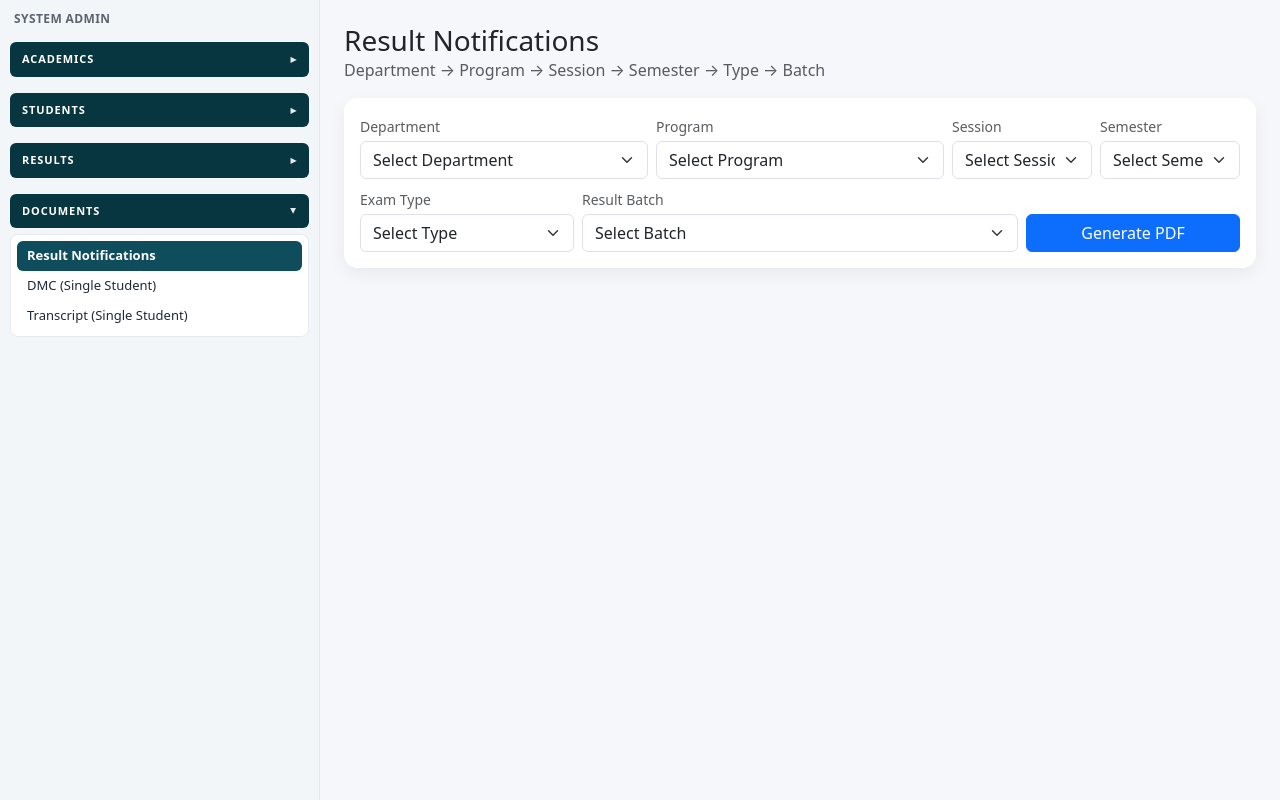
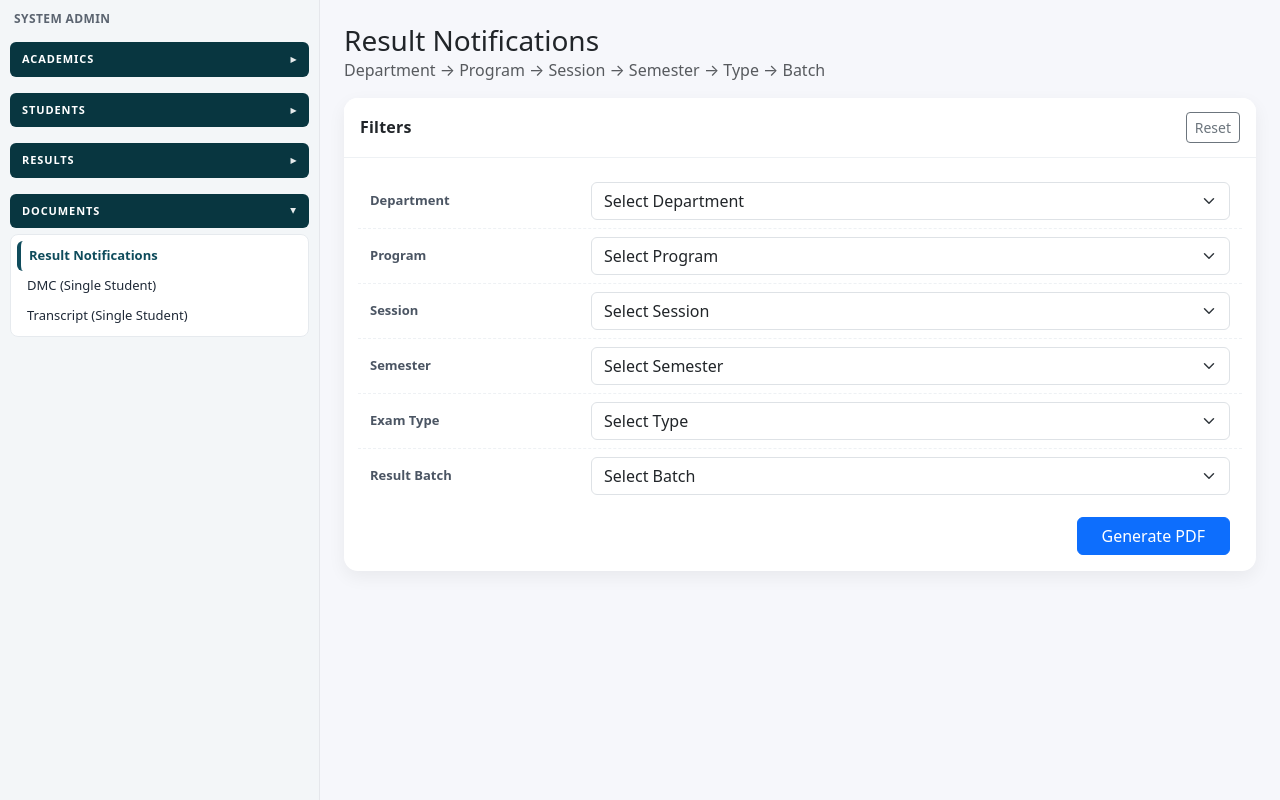
Before and after one commit to noorkhalid/Result_Portal, a Django app: page /admin-dashboard/documents/result-notifications/ in a window 1280 px wide. Shown: the part 47-847 px from the top of the page. Run offline with Django 5.2, Linux system fonts and the light colour scheme; the visitor is signed in with stand-in values (Sample User, id 1); data comes from the database, SQL or seed files in the repository; data that the repository does not hold is empty.

Commit message:
Notification Setting

```diff
--- a/apps/dashboards/templates/dashboards/documents/result_notifications.html
+++ b/apps/dashboards/templates/dashboards/documents/result_notifications.html
@@ -9,10 +9,19 @@
   </div>
 </div>
 
-<div class="card p-3">
-  <form method="get" class="row g-2">
-    <div class="col-md-4">
-      <label class="form-label small text-muted mb-1">Department</label>
+<div class="card">
+  <div class="filter-card-header d-flex align-items-center justify-content-between">
+    <div class="filter-card-title">Filters</div>
+    <a href="." class="btn btn-sm btn-outline-secondary">Reset</a>
+  </div>
+
+  <div class="card-body">
+    <div class="filter-inner mx-auto">
+      <form method="get">
+
+        <div class="filter-row row align-items-center">
+          <label class="col-12 col-md-3 col-form-label filter-label">Department</label>
+          <div class="col-12 col-md-9">
             <select name="department" class="form-select" onchange="clearAndSubmit(this.form, ['program','session','semester','batch']);">
               <option value="">Select Department</option>
               {% for d in departments %}
@@ -20,9 +29,11 @@
               {% endfor %}
             </select>
           </div>
+        </div>
 
-    <div class="col-md-4">
-      <label class="form-label small text-muted mb-1">Program</label>
+        <div class="filter-row row align-items-center">
+          <label class="col-12 col-md-3 col-form-label filter-label">Program</label>
+          <div class="col-12 col-md-9">
             <select name="program" class="form-select" onchange="clearAndSubmit(this.form, ['session','semester','batch']);">
               <option value="">Select Program</option>
               {% for p in programs %}
@@ -30,9 +41,11 @@
               {% endfor %}
             </select>
           </div>
+        </div>
 
-    <div class="col-md-2">
-      <label class="form-label small text-muted mb-1">Session</label>
+        <div class="filter-row row align-items-center">
+          <label class="col-12 col-md-3 col-form-label filter-label">Session</label>
+          <div class="col-12 col-md-9">
             <select name="session" class="form-select" onchange="clearAndSubmit(this.form, ['semester','batch']);">
               <option value="">Select Session</option>
               {% for s in sessions %}
@@ -40,9 +53,11 @@
               {% endfor %}
             </select>
           </div>
+        </div>
 
-    <div class="col-md-2">
-      <label class="form-label small text-muted mb-1">Semester</label>
+        <div class="filter-row row align-items-center">
+          <label class="col-12 col-md-3 col-form-label filter-label">Semester</label>
+          <div class="col-12 col-md-9">
             <select name="semester" class="form-select" onchange="clearAndSubmit(this.form, ['batch']);">
               <option value="">Select Semester</option>
               {% for num in semesters %}
@@ -50,9 +65,11 @@
               {% endfor %}
             </select>
           </div>
+        </div>
 
-    <div class="col-md-3">
-      <label class="form-label small text-muted mb-1">Exam Type</label>
+        <div class="filter-row row align-items-center">
+          <label class="col-12 col-md-3 col-form-label filter-label">Exam Type</label>
+          <div class="col-12 col-md-9">
             <select name="exam_type" class="form-select" onchange="clearAndSubmit(this.form, ['batch']);">
               <option value="">Select Type</option>
               {% for t in exam_types %}
@@ -60,9 +77,11 @@
               {% endfor %}
             </select>
           </div>
+        </div>
 
-    <div class="col-md-6">
-      <label class="form-label small text-muted mb-1">Result Batch</label>
+        <div class="filter-row row align-items-center">
+          <label class="col-12 col-md-3 col-form-label filter-label">Result Batch</label>
+          <div class="col-12 col-md-9">
             <select name="batch" class="form-select">
               <option value="">Select Batch</option>
               {% for b in batches %}
@@ -75,11 +94,15 @@
               <div class="text-muted small mt-1">No result batches found for selected filters.</div>
             {% endif %}
           </div>
+        </div>
 
-    <div class="col-md-3 align-self-end">
-      <button name="action" value="print" class="btn btn-primary w-100">Generate PDF</button>
+        <div class="filter-actions d-flex justify-content-end">
+          <button name="action" value="print" class="btn btn-primary px-4">Generate PDF</button>
         </div>
+
       </form>
+    </div>
+  </div>
 </div>
 
 <script>
--- a/static/css/dashboard.css
+++ b/static/css/dashboard.css
@@ -188,7 +188,58 @@ body.sidebar-collapsed .main-col {
 
 .sidebar-item.active,
 .sidebar-item.active:hover {
-  background: #0f4c5c;
-  color: #ffffff;
+  /* Active item: avoid a dark background (it looks too similar to the section heading).
+     Use stronger text + a clear left indicator instead. */
+  background: transparent;
+  color: #0f4c5c;
+  font-weight: 800;
+  border-left: 4px solid #0f4c5c;
+  padding-left: 8px; /* compensate for the left border */
+}
+
+/* =========================================================
+   Filter panels (Documents: Result Notifications / DMC / Transcript)
+   ========================================================= */
+
+.filter-card-header {
+  background: #ffffff;
+  border-bottom: 1px solid #eef1f4;
+  border-top-left-radius: 14px;
+  border-top-right-radius: 14px;
+  padding: 14px 16px;
+}
+
+.filter-card-title {
+  font-weight: 800;
+  letter-spacing: .2px;
+  margin: 0;
+}
+
+.filter-inner {
+  max-width: 860px;
+}
+
+.filter-row {
+  padding: 8px 0;
+}
+
+.filter-row + .filter-row {
+  border-top: 1px dashed #eef1f4;
+}
+
+.filter-label {
+  font-size: 13px;
   font-weight: 700;
+  color: #4b5563;
 }
+
+.filter-actions {
+  padding-top: 14px;
+}
+
+/* Make the primary action full-width on small screens only */
+@media (max-width: 767.98px) {
+  .filter-actions .btn {
+    width: 100%;
+  }
+}
```
Also changed, not shown: apps/dashboards/templates/dashboards/_layout.html (+22 -26 lines), apps/dashboards/templates/dashboards/documents/dmc_single.html (+43 -18 lines), apps/dashboards/templates/dashboards/documents/transcript_single.html (+39 -16 lines), apps/results/templates/results/result_notification.html (+13 -2 lines). Lines whose indentation alone changed are shown as unchanged.
